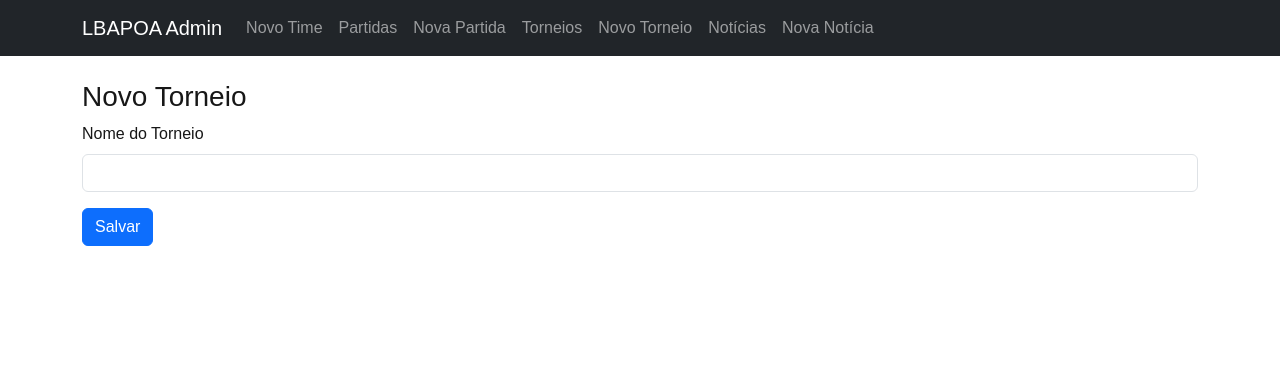
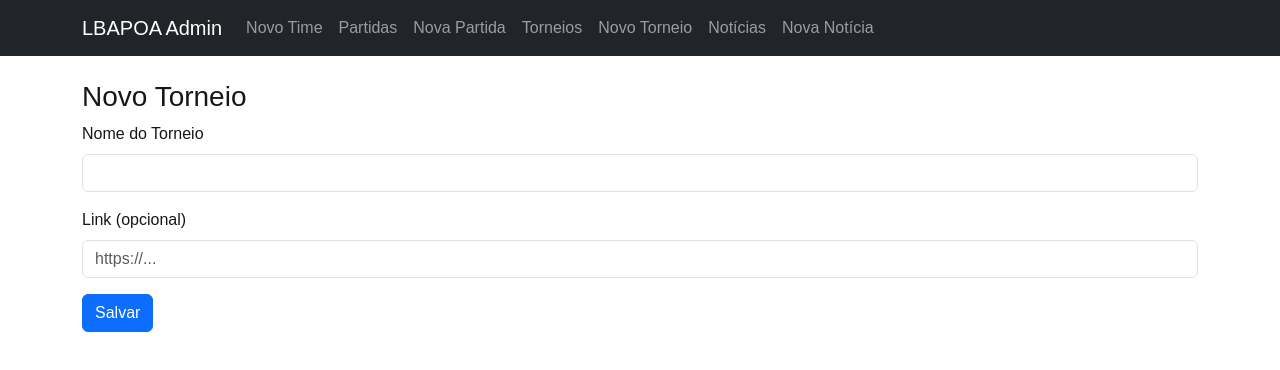
Before and after one commit to icarokeller1/lbapoa-admin, a Next.js app: page /tournaments/new in a window 1280 px wide. Shown: the top 370 px of the page. Built offline with nearby package versions, Linux system fonts and the light colour scheme; no server answers.

Commit message:
adição do campo link no torneio

```diff
--- a/components/TournamentForm.js
+++ b/components/TournamentForm.js
@@ -5,10 +5,11 @@ import { Form, Button } from 'react-bootstrap';
 
 export default function TournamentForm({ initial = {}, onSubmit }) {
   const [nome, setNome] = useState(initial.nome || '');
+  const [link, setLink] = useState(initial.link || '');
 
   const handleSubmit = (e) => {
     e.preventDefault();
-    onSubmit({ nome });
+    onSubmit({ nome, link });
   };
 
   return (
@@ -22,6 +23,15 @@ export default function TournamentForm({ initial = {}, onSubmit }) {
           required
         />
       </Form.Group>
+      <Form.Group className="mb-3">
+        <Form.Label>Link (opcional)</Form.Label>
+        <Form.Control
+          name="link"
+          value={link}
+          onChange={(e) => setLink(e.target.value)}
+          placeholder="https://..."
+        />
+      </Form.Group>
       <Button type="submit">Salvar</Button>
     </Form>
   );
--- a/components/TournamentTable.js
+++ b/components/TournamentTable.js
@@ -8,6 +8,7 @@ export default function TournamentTable({ tournaments, onDelete }) {
         <tr>
           <th>#</th>
           <th>Nome</th>
+          <th>Link</th>
           <th>Ações</th>
         </tr>
       </thead>
@@ -16,6 +17,7 @@ export default function TournamentTable({ tournaments, onDelete }) {
           <tr key={t.id}>
             <td>{t.id}</td>
             <td>{t.nome}</td>
+            <td>{t.link}</td>
             <td>
               <Link href={`/tournaments/${t.id}/edit`} passHref legacyBehavior>
                 <Button size="sm" variant="primary" className="me-2">
```
